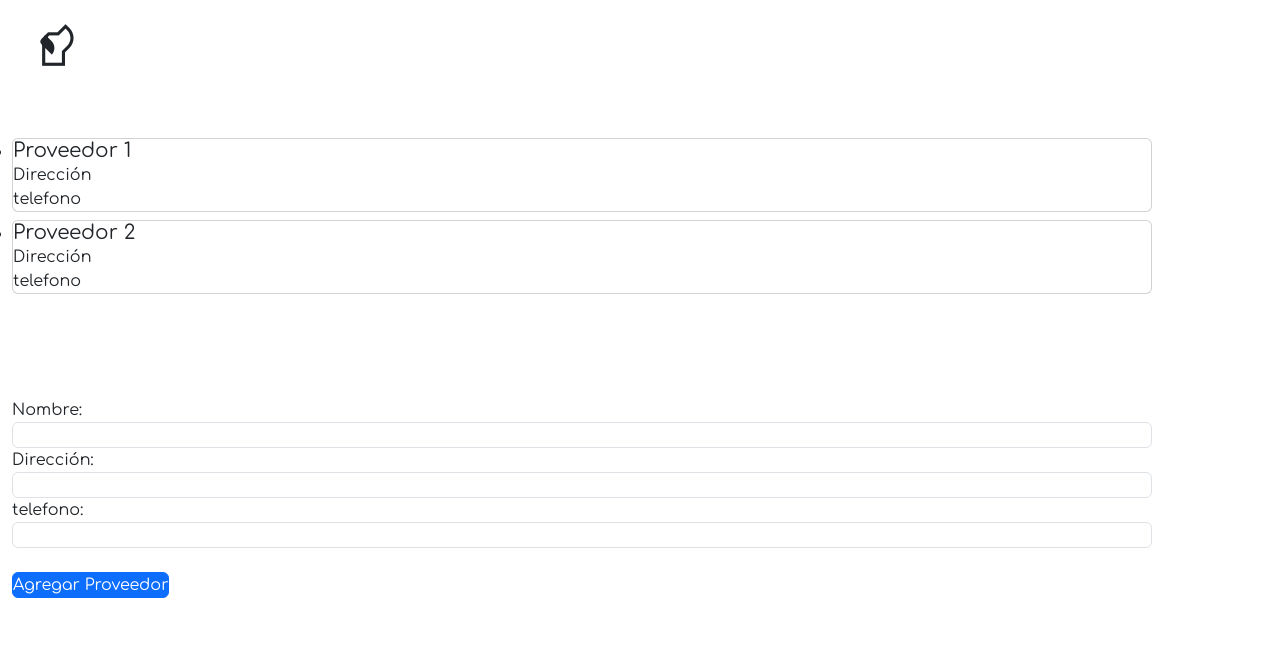
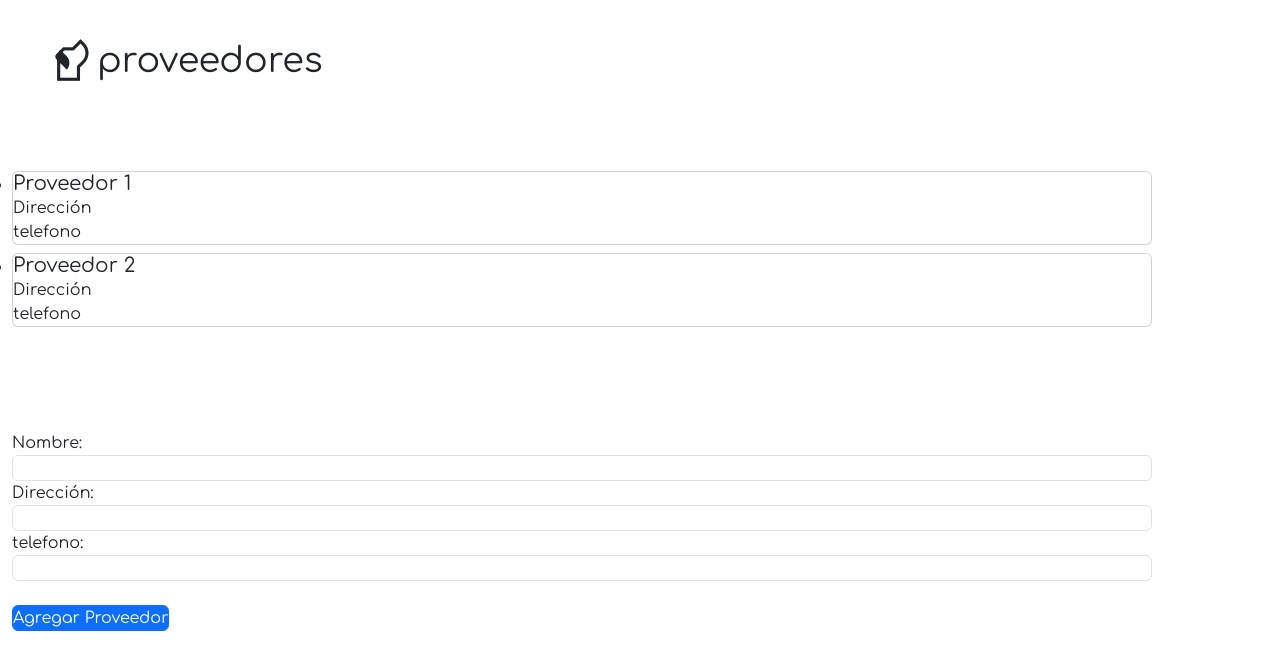
Before and after one commit to anthonyfs77/Proyecto_veterinaria, a Vue app: page /GestionProveedores in a window 1280 px wide. Shown: the top 670 px of the page. Built offline with nearby package versions, Linux system fonts and the light colour scheme.

Commit message:
detalles de diseño en vista proveedores

```diff
--- a/src/views/proveedores/GestionProveedoresView.vue
+++ b/src/views/proveedores/GestionProveedoresView.vue
@@ -1,9 +1,10 @@
 <template>
     <div class="container">
-      <div class="nomb"><span class="material-symbols-outlined" style="font-size: 50px;" >
+      <div class="titulo">
+              <span class="material-symbols-outlined"  style="font-size: 50px;">
                         sound_detection_dog_barking
-                    </span>
-
+                </span>
+                <div>proveedores</div>
 
             </div>
 
@@ -97,9 +98,13 @@
   padding:0%;
   margin: 0%;
   }
-  span{
-    margin: 20px;
 
-
+  .titulo{
+  display: flex;
+  justify-content: start;
+  flex-direction: row;
+  margin: 20px;
+  font-size: 35px;
+  padding: 15px;
   }
   </style>
```
